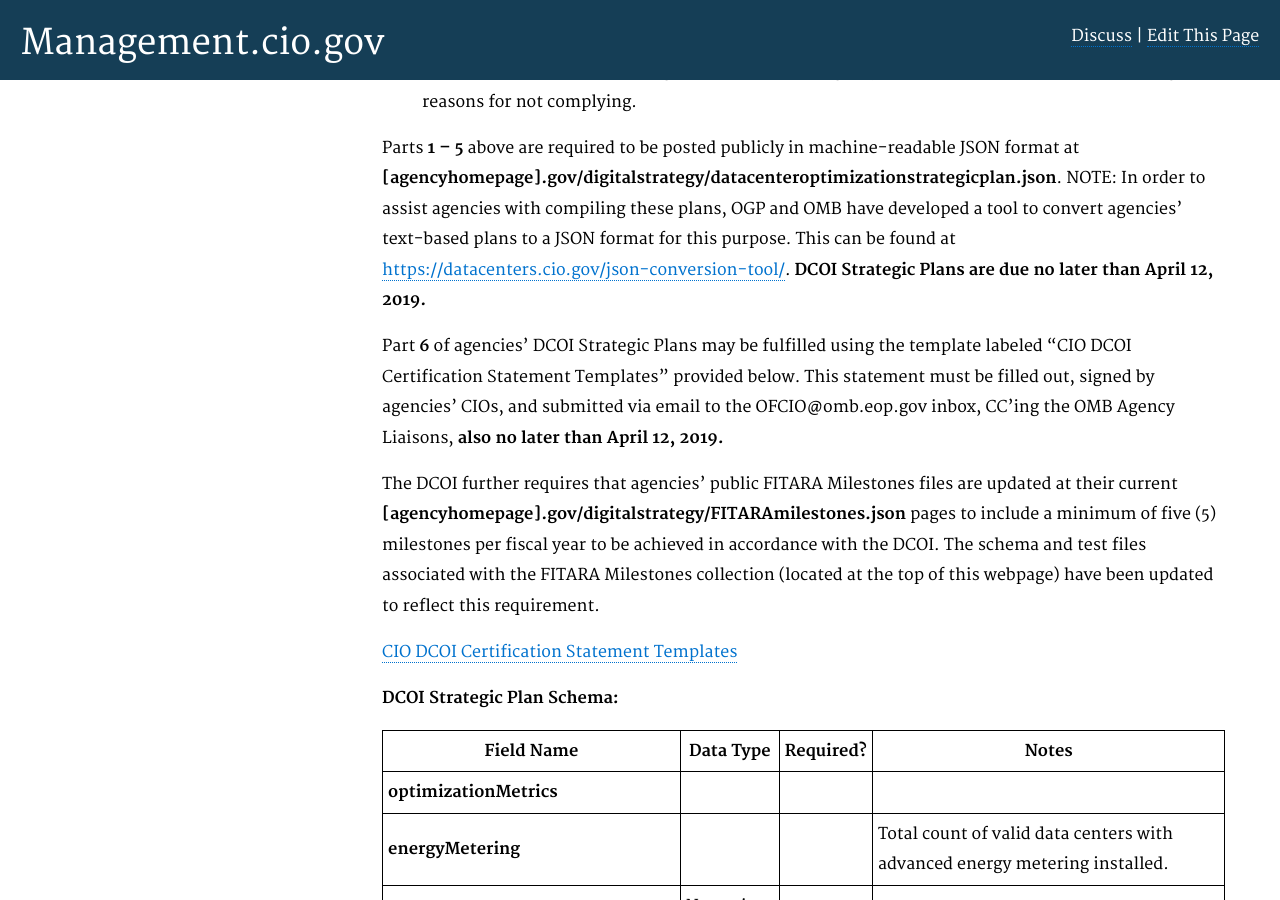
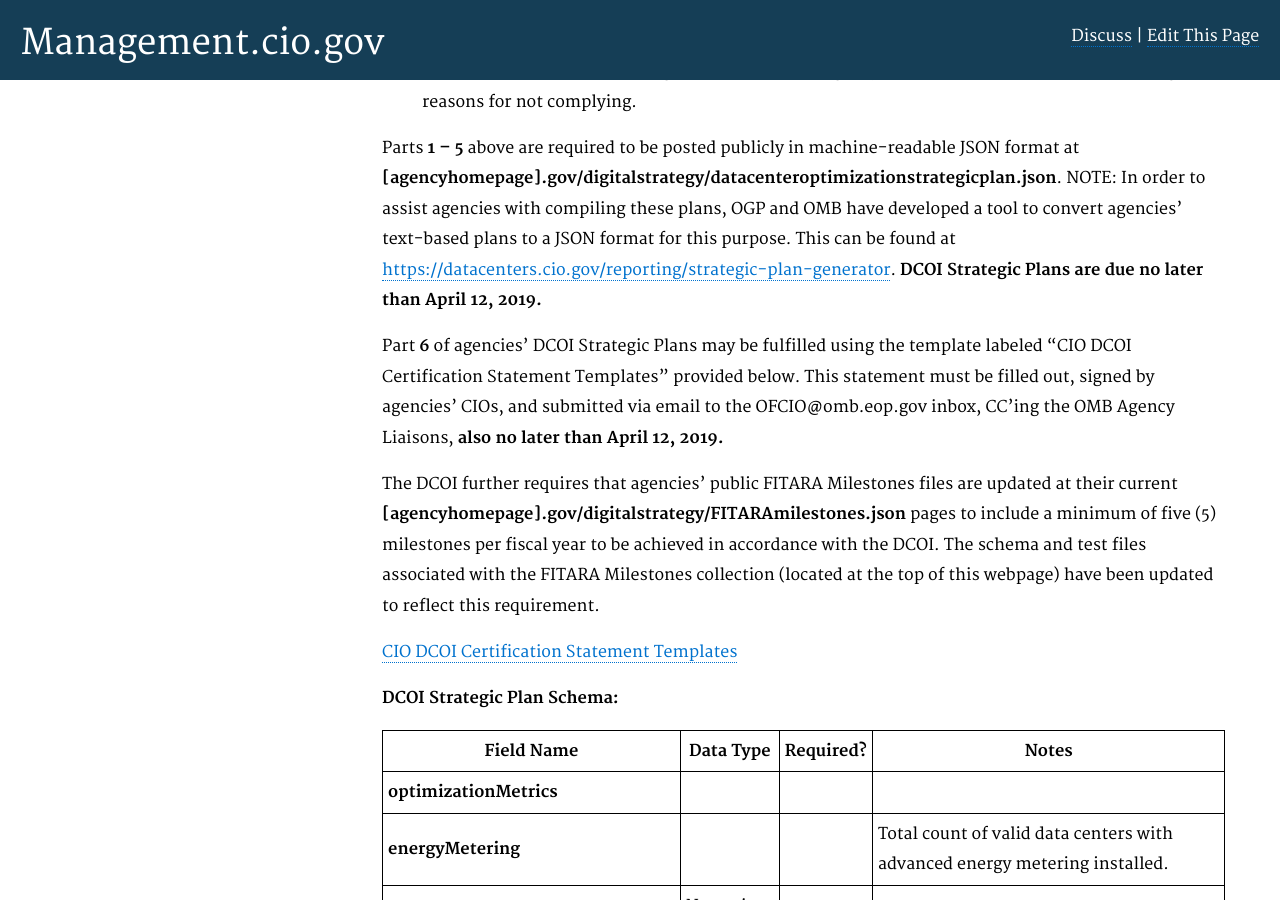
Before and after one commit to WhiteHouse/CIOmanagement, a Jekyll site: the page built from pages/schema.md, in a window 1280 px wide and 900 px high, scrolled down 5303 px. Built offline with Jekyll 4.4.1, drawn with Linux system fonts in a browser that asks for light colours; part of the change alters nothing that is shown.

Commit message:
Update link to DCOI strategic plan generator

```diff
--- a/pages/schema.md
+++ b/pages/schema.md
@@ -119,7 +119,7 @@ The DCOI Strategic Plan has the following six required elements:
   5. Historical costs, cost savings, and cost avoidances due to data center consolidation and optimization through fiscal year 2015; and
   6. A statement from the agency CIO stating whether the agency has complied with all reporting requirements in this memorandum and the data center requirements of FITARA. If the agency has not complied with all reporting requirements, the agency must provide a statement describing the reasons for not complying.
 
-Parts **1 – 5** above are required to be posted publicly in machine-readable JSON format at **[agencyhomepage].gov/digitalstrategy/datacenteroptimizationstrategicplan.json**. NOTE: In order to assist agencies with compiling these plans, OGP and OMB have developed a tool to convert agencies’ text-based plans to a JSON format for this purpose. This can be found at [https://datacenters.cio.gov/json-conversion-tool/](https://datacenters.cio.gov/json-conversion-tool/). **DCOI Strategic Plans are due no later than April 12, 2019.**
+Parts **1 – 5** above are required to be posted publicly in machine-readable JSON format at **[agencyhomepage].gov/digitalstrategy/datacenteroptimizationstrategicplan.json**. NOTE: In order to assist agencies with compiling these plans, OGP and OMB have developed a tool to convert agencies’ text-based plans to a JSON format for this purpose. This can be found at [https://datacenters.cio.gov/reporting/strategic-plan-generator](https://datacenters.cio.gov/reporting/strategic-plan-generator). **DCOI Strategic Plans are due no later than April 12, 2019.**
 
 Part **6** of agencies’ DCOI Strategic Plans may be fulfilled using the template labeled "CIO DCOI Certification Statement Templates" provided below. This statement must be filled out, signed by agencies’ CIOs, and submitted via email to the OFCIO@omb.eop.gov inbox, CC’ing the OMB Agency Liaisons, **also no later than April 12, 2019.**
 
```
